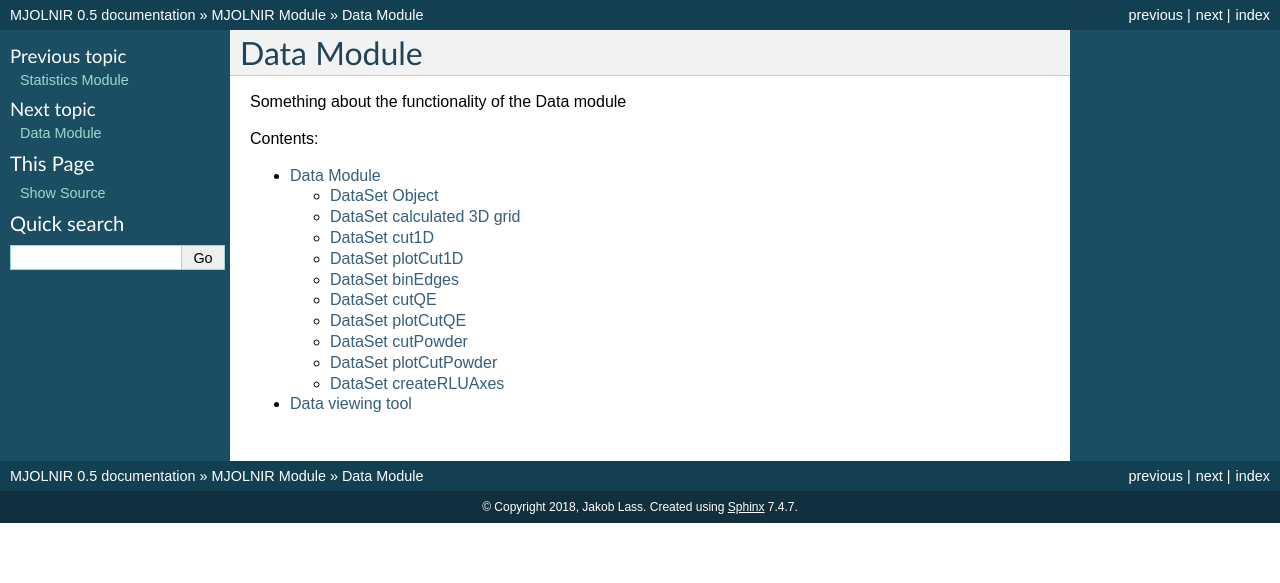
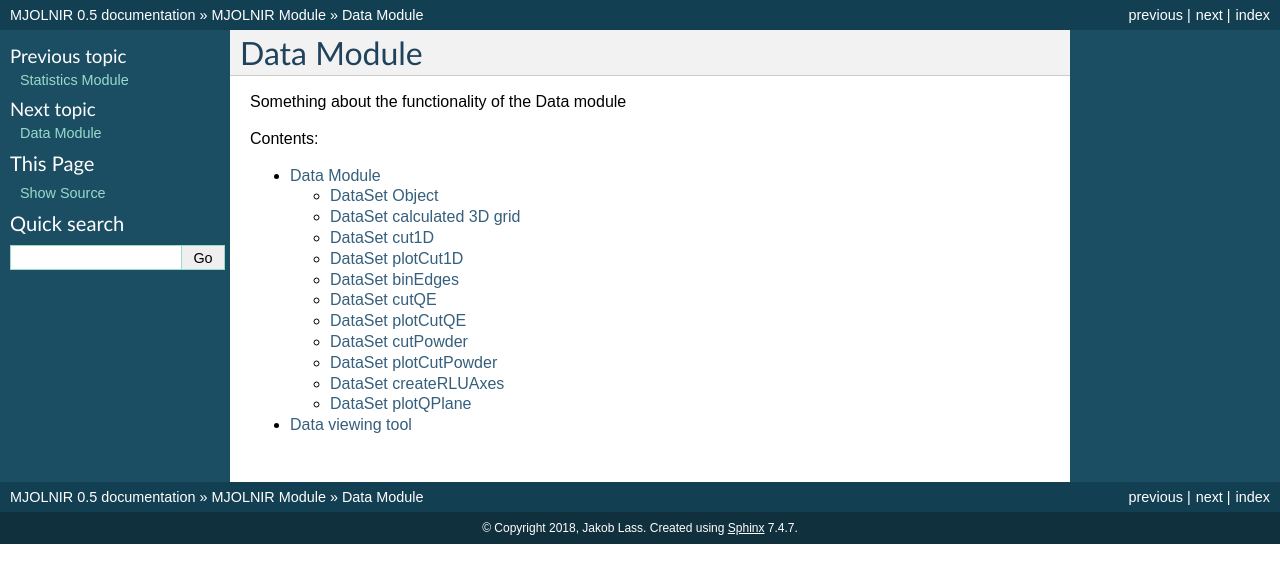
Before and after one commit to MJOLNIRPackage/MJOLNIR, a Sphinx documentation site: the page built from docs/Data/Data.rst, in a window 1280 px wide. Shown: the top 583 px of the page. Built offline with Sphinx 7.4.7, drawn with Linux system fonts in a browser that asks for light colours.

Commit message:
Update documentation with plotQPlane method

```diff
--- a/docs/Data/DataSet.rst
+++ b/docs/Data/DataSet.rst
@@ -19,6 +19,7 @@ Data Module
     DataSet.DataSet.cutPowder
     DataSet.DataSet.plotCutPowder
     DataSet.DataSet.createRLUAxes
+    DataSet.DataSet.plotQPlane
     DataSet.binData3D
     DataSet.calculateGrid3D
     DataSet.cut1D
@@ -29,6 +30,7 @@ Data Module
     DataSet.cutPowder
     DataSet.plotCutPowder
     DataSet.createRLUAxes
+    DataSet.plotQPlane
 
 .. automodule:: Data
    :members:
@@ -90,3 +92,7 @@ DataSet plotCutPowder
 DataSet createRLUAxes
 ^^^^^^^^^^^^^^^^^^^^^
 .. autofunction:: createRLUAxes
+
+DataSet plotQPlane
+^^^^^^^^^^^^^^^^^^
+.. autofunction:: plotQPlane
```
